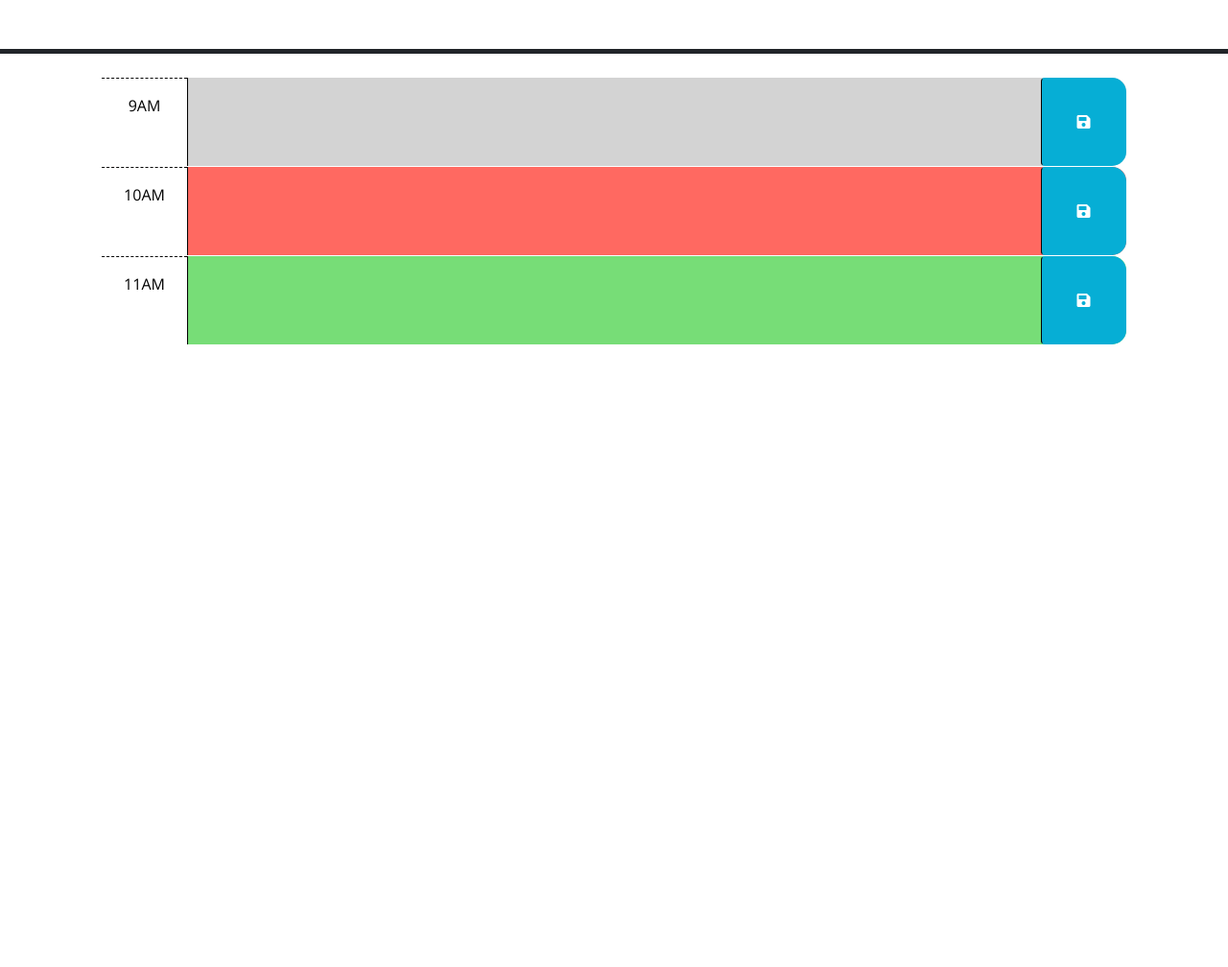
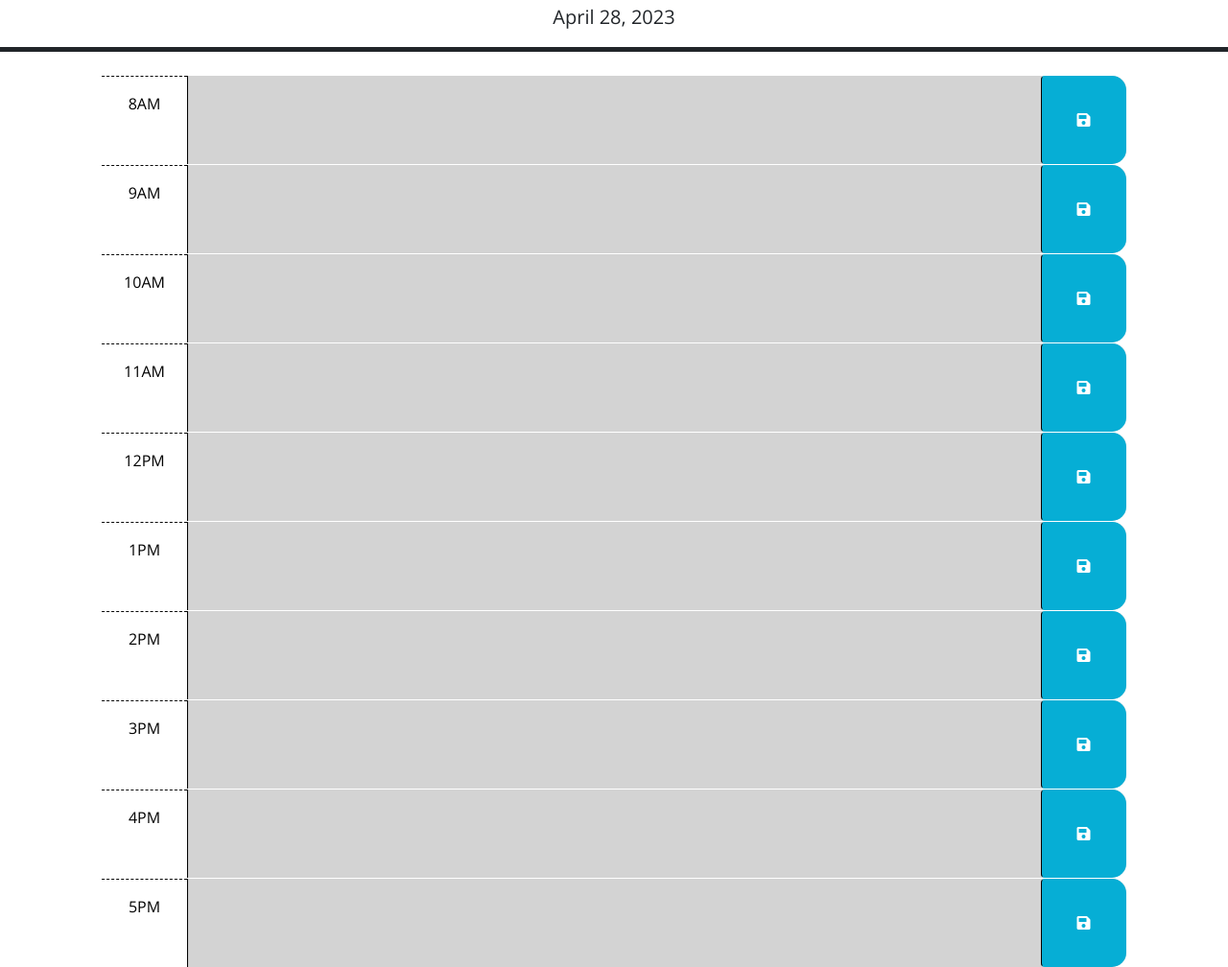
Before and after one commit to deegeedubs/daily-work-planner, a plain HTML site: page index.html in a window 1280 px wide. Shown: the part 176-1184 px from the top of the page at 96% size. Before the commit the page ends 800 px from the top, so only its background shows below. Drawn offline with nearby package versions, Linux system fonts and the light colour scheme.

Commit message:
color coding and date
added coding to add class based on current time (past, present, future). also added current date displayed at top of page.

```diff
--- a/index.html
+++ b/index.html
@@ -18,29 +18,29 @@
       href="https://fonts.googleapis.com/css?family=Open+Sans&display=swap"
       rel="stylesheet"
     />
+    <link rel='stylesheet' href='//code.jquery.com/ui/1.13.2/themes/base/jquery-ui.css'>
     <link rel="stylesheet" href="style.css" />
+
+
     <title>Work Day Scheduler</title>
   </head>
 
   <body>
-    <header class="p-5 mb-4 border-5 border-bottom border-dark text-center">
+    <header class="px-5 pt-5 mb-4 border-5 border-bottom border-dark text-center">
       <h1 class="display-3">Work Day Scheduler</h1>
       <p class="lead">A simple calendar app for scheduling your work day</p>
       <p id="currentDay" class="lead"></p>
     </header>
     <div class="container-lg px-5">
-      <!-- Use class for "past", "present", and "future" to apply styles to the
-        time-block divs accordingly. The javascript will need to do this by
-        adding/removing these classes on each div by comparing the hour in the
-        id to the current hour. The html provided below is meant to be an example
-        demonstrating how the css provided can be leveraged to create the
-        desired layout and colors. The html below should be removed or updated
-        in the finished product. Remember to delete this comment once the
-        code is implemented.
-        -->
-
+        <div id="hour-8" class="row time-block">
+          <div class="col-2 col-md-1 hour text-center py-3">8AM</div>
+          <textarea class="col-8 col-md-10 description" rows="3"> </textarea>
+          <button class="btn saveBtn col-2 col-md-1" aria-label="save">
+            <i class="fas fa-save" aria-hidden="true"></i>
+          </button>
+        </div>
       <!-- Example of a past time block. The "past" class adds a gray background color. -->
-      <div id="hour-9" class="row time-block past">
+      <div id="hour-9" class="row time-block">
         <div class="col-2 col-md-1 hour text-center py-3">9AM</div>
         <textarea class="col-8 col-md-10 description" rows="3"> </textarea>
         <button class="btn saveBtn col-2 col-md-1" aria-label="save">
@@ -49,7 +49,7 @@
       </div>
 
       <!-- Example of a a present time block. The "present" class adds a red background color. -->
-      <div id="hour-10" class="row time-block present">
+      <div id="hour-10" class="row time-block">
         <div class="col-2 col-md-1 hour text-center py-3">10AM</div>
         <textarea class="col-8 col-md-10 description" rows="3"> </textarea>
         <button class="btn saveBtn col-2 col-md-1" aria-label="save">
@@ -58,21 +58,68 @@
       </div>
 
       <!-- Example of a future time block. The "future" class adds a green background color. -->
-      <div id="hour-11" class="row time-block future">
+      <div id="hour-11" class="row time-block">
         <div class="col-2 col-md-1 hour text-center py-3">11AM</div>
         <textarea class="col-8 col-md-10 description" rows="3"> </textarea>
         <button class="btn saveBtn col-2 col-md-1" aria-label="save">
           <i class="fas fa-save" aria-hidden="true"></i>
         </button>
       </div>
+      <div id="hour-12" class="row time-block">
+        <div class="col-2 col-md-1 hour text-center py-3">12PM</div>
+        <textarea class="col-8 col-md-10 description" rows="3"> </textarea>
+        <button class="btn saveBtn col-2 col-md-1" aria-label="save">
+          <i class="fas fa-save" aria-hidden="true"></i>
+        </button>
+      </div>
+      <div id="hour-13" class="row time-block">
+        <div class="col-2 col-md-1 hour text-center py-3">1PM</div>
+        <textarea class="col-8 col-md-10 description" rows="3"> </textarea>
+        <button class="btn saveBtn col-2 col-md-1" aria-label="save">
+          <i class="fas fa-save" aria-hidden="true"></i>
+        </button>
+      </div>
+      <div id="hour-14" class="row time-block">
+        <div class="col-2 col-md-1 hour text-center py-3">2PM</div>
+        <textarea class="col-8 col-md-10 description" rows="3"> </textarea>
+        <button class="btn saveBtn col-2 col-md-1" aria-label="save">
+          <i class="fas fa-save" aria-hidden="true"></i>
+        </button>
+      </div>
+      <div id="hour-15" class="row time-block">
+        <div class="col-2 col-md-1 hour text-center py-3">3PM</div>
+        <textarea class="col-8 col-md-10 description" rows="3"> </textarea>
+        <button class="btn saveBtn col-2 col-md-1" aria-label="save">
+          <i class="fas fa-save" aria-hidden="true"></i>
+        </button>
+      </div>
+      <div id="hour-16" class="row time-block">
+        <div class="col-2 col-md-1 hour text-center py-3">4PM</div>
+        <textarea class="col-8 col-md-10 description" rows="3"> </textarea>
+        <button class="btn saveBtn col-2 col-md-1" aria-label="save">
+          <i class="fas fa-save" aria-hidden="true"></i>
+        </button>
+      </div>
+      <div id="hour-17" class="row time-block">
+        <div class="col-2 col-md-1 hour text-center py-3">5PM</div>
+        <textarea class="col-8 col-md-10 description" rows="3"> </textarea>
+        <button class="btn saveBtn col-2 col-md-1" aria-label="save">
+          <i class="fas fa-save" aria-hidden="true"></i>
+        </button>
+      </div>
 
-    <script src="https://code.jquery.com/jquery-3.4.1.min.js"></script>
+
     <script
       src="https://cdn.jsdelivr.net/npm/dayjs@1.11.3/dayjs.min.js"
       integrity="sha256-iu/zLUB+QgISXBLCW/mcDi/rnf4m4uEDO0wauy76x7U="
       crossorigin="anonymous"
     ></script>
 
+    <script src="https://code.jquery.com/jquery-3.5.1.min.js"></script>
+
+    <script src="https://code.jquery.com/ui/1.13.2/jquery-ui.js"></script>
+
+
     <script src="script.js"></script>
   </body>
 </html>
--- a/script.js
+++ b/script.js
@@ -2,6 +2,9 @@
 // the code isn't run until the browser has finished rendering all the elements
 // in the html.
 $(function () {
+  var today = dayjs();
+  var currentHour = dayjs().hour()
+  var firstHour = 8;
   // TODO: Add a listener for click events on the save button. This code should
   // use the id in the containing time-block as a key to save the user input in
   // local storage. HINT: What does `this` reference in the click listener
@@ -10,14 +13,20 @@ $(function () {
   // useful when saving the description in local storage?
   //
   // TODO: Add code to apply the past, present, or future class to each time
-  // block by comparing the id to the current hour. HINTS: How can the id
-  // attribute of each time-block be used to conditionally add or remove the
-  // past, present, and future classes? How can Day.js be used to get the
-  // current hour in 24-hour time?
-  //
+  $('.time-block').each(function(index){
+    var checkHour = index + firstHour;
+    if (checkHour < currentHour){
+      $(this).addClass("past");
+    } else if (checkHour == currentHour){
+      $(this).addClass("present");
+    } else {
+      $(this).addClass("future");
+    }
+  })
   // TODO: Add code to get any user input that was saved in localStorage and set
   // the values of the corresponding textarea elements. HINT: How can the id
   // attribute of each time-block be used to do this?
   //
   // TODO: Add code to display the current date in the header of the page.
+  $('#currentDay').text(today.format('MMMM DD, YYYY'));
 });
--- a/style.css
+++ b/style.css
@@ -36,7 +36,7 @@ textarea {
 }
 
 .present {
-  background-color: #ff6961;
+  background-color: #61e5ff;
   color: white;
 }
 
```
